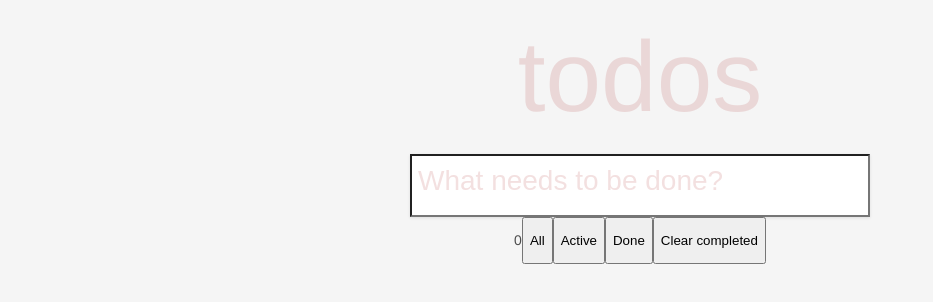
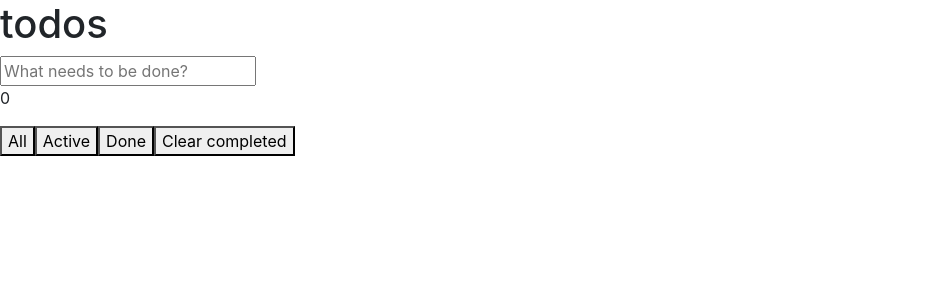
Before and after one commit to V-Jgenti-exceed/react_todo_app, a React (Create React App) app in the folder react_todo/: page / in a window 1280 px wide. Shown: the top 302 px of the page, without its empty margins (0-933 px from the left). Built offline with nearby package versions, Linux system fonts and the light colour scheme.

Commit message:
new features only

```diff
--- a/react_todo/package.json
+++ b/react_todo/package.json
@@ -6,7 +6,9 @@
     "@testing-library/jest-dom": "^4.2.4",
     "@testing-library/react": "^9.5.0",
     "@testing-library/user-event": "^7.2.1",
+    "bootstrap": "^4.4.1",
     "react": "^16.13.1",
+    "react-bootstrap": "^1.0.1",
     "react-dom": "^16.13.1",
     "react-scripts": "3.4.1"
   },
--- a/react_todo/public/index.html
+++ b/react_todo/public/index.html
@@ -25,6 +25,7 @@
       Learn how to configure a non-root public URL by running `npm run build`.
     -->
     <link href="https://fonts.googleapis.com/css2?family=Jost:ital,wght@1,300&family=Source+Sans+Pro:ital,wght@1,600&display=swap" rel="stylesheet">
+    <link rel="stylesheet" href="https://maxcdn.bootstrapcdn.com/bootstrap/latest/css/bootstrap.min.css">
     <title>React App</title>
   </head>
   <body>
--- a/react_todo/src/components/AddItem.js
+++ b/react_todo/src/components/AddItem.js
@@ -23,7 +23,7 @@ class AddItem extends React.Component {
     render() {
         const { plan } = this.state;
         return (
-            <React.Fragment>
+            <div className='inputt'>
                 <input
                     value={plan}
                     onChange={this.onHandleChange}
@@ -31,7 +31,7 @@ class AddItem extends React.Component {
                     placeholder='What needs to be done?'
                     className='Maininput'
                 />
-            </React.Fragment>
+            </div>
         )
     }
 }
--- a/react_todo/src/components/Filter.js
+++ b/react_todo/src/components/Filter.js
@@ -1,5 +1,5 @@
 import React from 'react';
-
+import { Button } from 'react-bootstrap';
 class Filter extends React.Component {
     filter = (e) => {
         this.props.changefilterState(e.target.value);
--- a/react_todo/src/components/Item.js
+++ b/react_todo/src/components/Item.js
@@ -44,7 +44,7 @@ class Item extends React.Component {
         let some = e => (e.target === 'marking') ? 'someee' : 'someeee';
         return (
             <div className='marking' onBlur={this.onBlurHandler} mouseover={some}>
-                <input
+                <input className='someClass'
                     type='text'
                     className={showHide}
                     value={this.state.value}
--- a/react_todo/src/index.css
+++ b/react_todo/src/index.css
@@ -3,8 +3,6 @@ body {
   line-height: 1.4em;
   background: #f5f5f5;
   color: #4d4d4d;
-
-  margin: 0 auto;
   font-weight: 300;
 }
 
@@ -25,45 +23,3 @@ code {
 .folsemode {
   display: none;
 }
-
-#root h1 {
-  font-size: 100px;
-  font-weight: 100;
-  text-align: center;
-  color: rgba(175, 47, 47, 0.15);
-}
-
-.Maininput {
-  display: flex;
-  justify-content: center;
-  margin: 0 auto;
-  width: 444px;
-  height: 47px;
-  padding: 6px;
-  box-shadow: 0px 1px 3px 0px rgba(0,0,0,0.1);
-}
-
-.Maininput::placeholder  {
-  font-size: 28px;
-  color: rgba(175, 47, 47, 0.15);
-}
-
-.marking {
-  display: flex;
-  justify-content: space-between;
-  align-items: center;
-  margin: auto;
-  max-width: 458px;
-  word-break:break-all;
-  box-shadow: 0px 0px 0px 0px rgba(0,0,0,0.3);
-  position: relative;
-	font-size: 24px;
-	border-bottom: 1px solid #ededed;
-  background-color: white;
-}
-
-.bottom_menu {
-display: flex;
-align-content: center;
-margin: auto;
-}
--- a/react_todo/src/index.js
+++ b/react_todo/src/index.js
@@ -3,7 +3,7 @@ import ReactDOM from 'react-dom';
 import './index.css';
 import App from './App';
 import * as serviceWorker from './serviceWorker';
-
+import 'bootstrap/dist/css/bootstrap.min.css';
 ReactDOM.render(
 <App />,
   document.getElementById('root')
```
Also changed, not shown: 1 other file (tests, documents, lock files or other folders).
